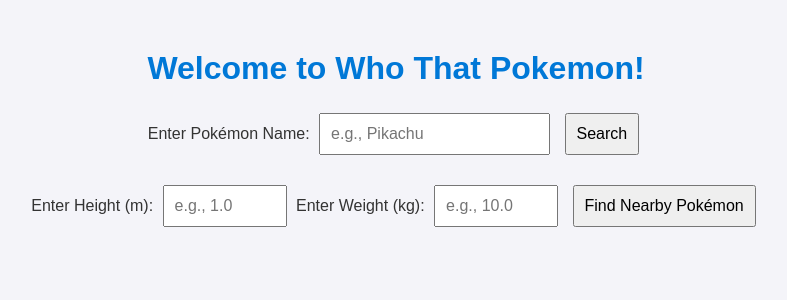
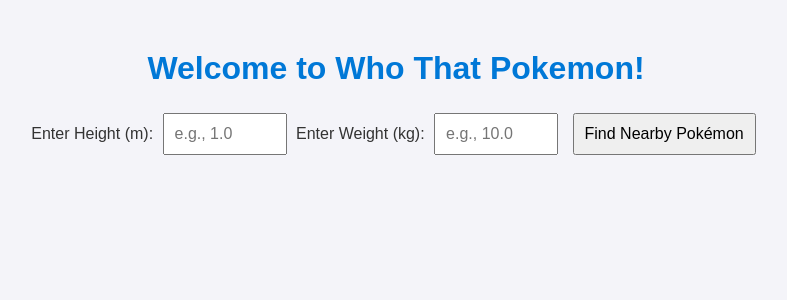
Before and after one commit to louis70109/who-that-pokemon, a FastAPI app: page / in a window 1280 px wide. Shown: the top 300 px of the page, without its empty margins (244-1031 px from the left). Run offline with FastAPI, Linux system fonts and the light colour scheme.

Commit message:
Remove Pokémon search form from index.html

```diff
--- a/templates/index.html
+++ b/templates/index.html
@@ -8,12 +8,6 @@
 </head>
 <body>
     <h1>Welcome to Who That Pokemon!</h1>
-    <!-- Form for searching by Pokémon name -->
-    <form id="search-by-name" method="get" action="/">
-        <label for="name">Enter Pokémon Name:</label>
-        <input type="text" id="name" name="name" placeholder="e.g., Pikachu" value="{{ request.query_params.get('name', '') }}">
-        <button type="submit">Search</button>
-    </form>
 
     <!-- Form for searching by height and weight -->
     <form id="search-by-body" method="get" action="/">
```
